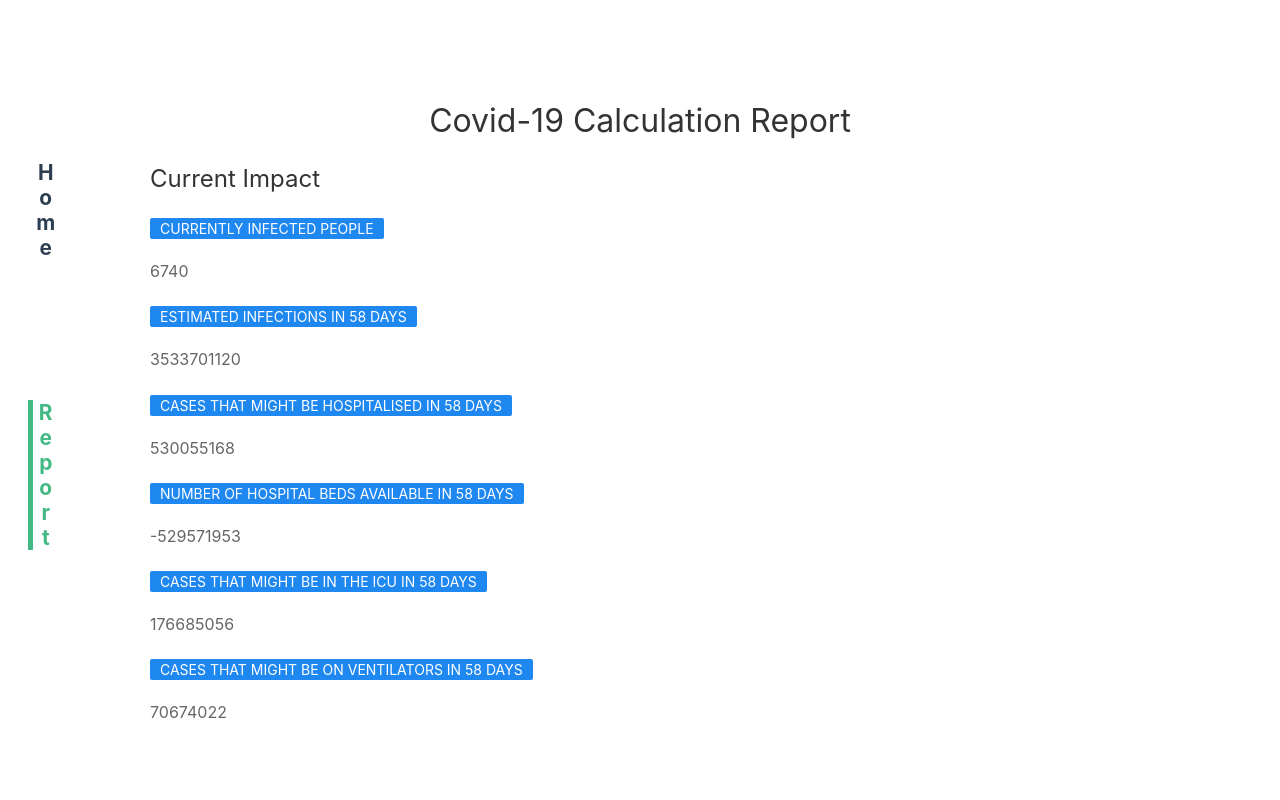
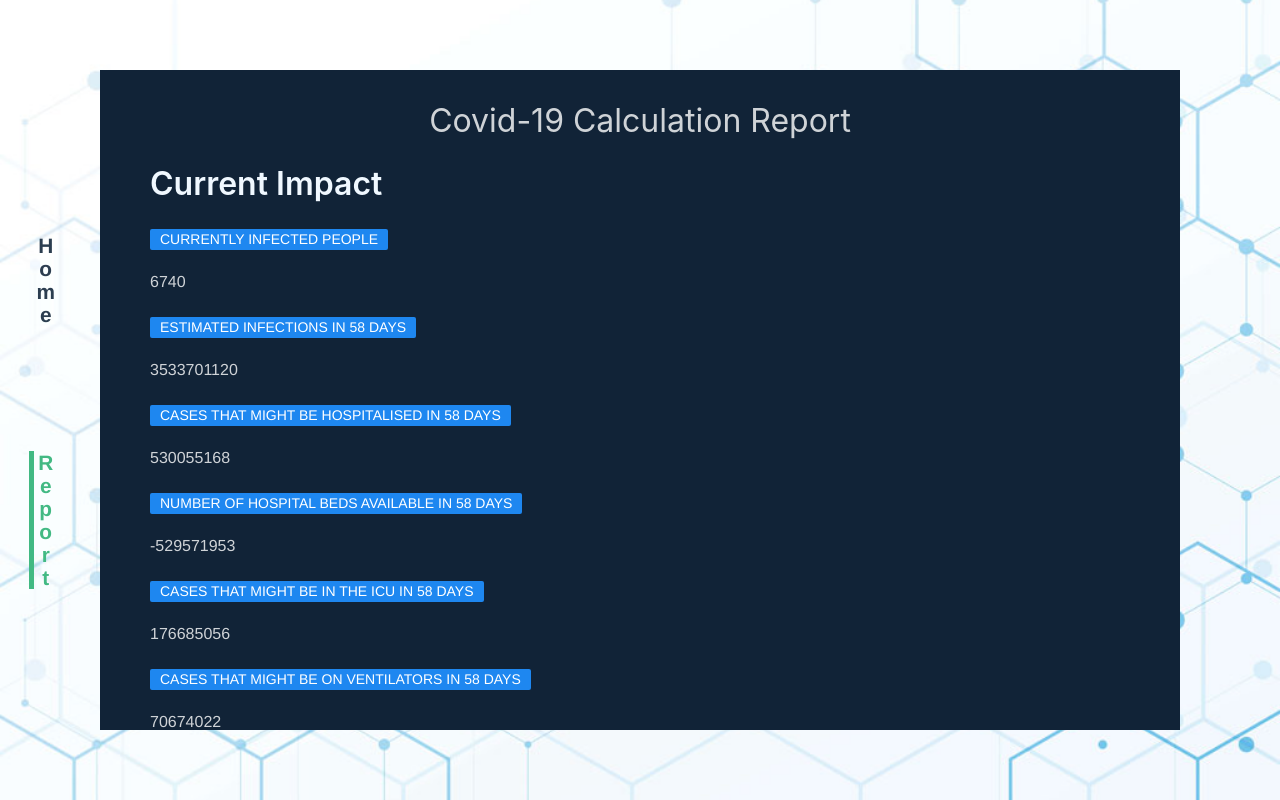
Before and after one commit to daaef/covid19SDG, a Vue app: page / in a window 1280 px wide. Both pictures are taken after a click on the button "CALCULATE". Built offline with nearby package versions, Linux system fonts and the light colour scheme.

Commit message:
pushed modified project to netlify again

```diff
--- a/package.json
+++ b/package.json
@@ -10,6 +10,7 @@
     "build": "vue-cli-service build"
   },
   "dependencies": {
+    "@fullhuman/postcss-purgecss": "^2.1.2",
     "@vuikit/icons": "^0.8.1",
     "@vuikit/theme": "^0.8.1",
     "core-js": "^3.6.4",
--- /dev/null
+++ b/postcss.config.js
@@ -0,0 +1,15 @@
+const purgecss = require('@fullhuman/postcss-purgecss');
+
+module.exports = {
+  plugins: [
+    purgecss({
+      content: ['./public/**/*.html', './src/**/*.vue'],
+      defaultExtractor(content) {
+        const contentWithoutStyleBlocks = content.replace(/<style[^]+?<\/style>/gi, '');
+        return contentWithoutStyleBlocks.match(/[A-Za-z0-9-_/:]*[A-Za-z0-9-_/]+/g) || [];
+      },
+      whitelist: [],
+      whitelistPatterns: [/-(leave|enter|appear)(|-(to|from|active))$/, /^(?!(|.*?:)cursor-move).+-move$/, /^router-link(|-exact)-active$/, /data-v-.*/]
+    })
+  ]
+};
--- a/src/App.vue
+++ b/src/App.vue
@@ -12,6 +12,17 @@
         box-sizing: border-box;
         padding: 0;
         margin: 0;
+    }
+    #app {
+        font-family: Avenir, Helvetica, Arial, sans-serif;
+        -webkit-font-smoothing: antialiased;
+        -moz-osx-font-smoothing: grayscale;
+        text-align: center;
+        color: #2c3e50;
+        background-image: url(./assets/bg.jpg);
+        background-size: cover;
+        background-position: center;
+        min-height: 100vh;
     }
     .slide-up-enter-active {
       transition: all .3s ease;
--- a/src/components/Result.vue
+++ b/src/components/Result.vue
@@ -40,13 +40,17 @@
   };
 </script>
 
-<style scoped>
+<style scoped lang="scss">
 
     .uk-label{
-        white-space: normal;
+        white-space: normal!important;
     }
     .result{
-
+        h3{
+            color: aliceblue;
+            font-weight: 600;
+            font-size: 2rem;
+        }
         @media (min-width: 993px) {
             width: 48%;
         }
--- a/src/views/Home.vue
+++ b/src/views/Home.vue
@@ -1,7 +1,7 @@
 <template>
     <div class="home">
         <div class="uk-flex card-parent uk-flex-right uk-width-1-1@m uk-flex-wrap">
-            <div class="uk-width-1-2@m uk-height-1-1">
+            <div class="uk-width-1-2m card-holder uk-height-1-1">
                 <EstimatorForm :formData="formData" />
             </div>
         </div>
@@ -16,8 +16,16 @@
         }
     }
 
+    @media (min-width: 960px){
+        .uk-width-1-2m {
+            width: 50%!important;
+        }
+    }
     .card-parent{
         height: calc((100vh) - (100px));
+    }
+    .w-100{
+        width: 100%;
     }
 </style>
 
--- a/src/views/Report.vue
+++ b/src/views/Report.vue
@@ -4,12 +4,16 @@
             <h2 v-if="report" class="uk-heading-primary uk-text-center uk-width-1-1@m">
                 Covid-19 Calculation Report
             </h2>
-            <div v-show="report != null" class="uk-flex uk-flex-between uk-child-width-1-2@m uk-flex-wrap uk-text-left uk-column-divider">
-                <Result class="uk-width-1-2@m" :report="report.impact" :input="formData" title="Current Impact" />
-                <Result class="uk-width-1-2@m" :report="report.severeImpact" :input="formData" title="Severe Impact" :labelClass="'uk-label-danger'" />
+            <div v-if="report != null" class="uk-flex uk-flex-between uk-flex-wrap uk-text-left uk-column-divider">
+                <Result class="uk-width-1-2m" :report="report.impact" :input="formData" title="Current Impact"/>
+                <Result class="uk-width-1-2m" :report="report.severeImpact" :input="formData" title="Severe Impact"
+                        :labelClass="'uk-label-danger'"/>
+                <div class="uk-text-center w-100">
+                    <button class="uk-button uk-button-gen"><router-link to="/">Generate Another Report</router-link></button>
+                </div>
             </div>
-            <div v-show="report == null" class="uk-height-1-1 uk-width-1-1@m uk-flex uk-flex-center uk-flex-middle">
-
+            <div v-else
+                 class="uk-height-1-1 uk-width-1-1@m uk-flex uk-flex-center uk-card-secondary uk-flex-middle">
                 <h2 class="uk-heading-primary uk-text-center uk-width-1-1@m">
                     Sorry, Nothing To Show Until you
                     <router-link class="uk-link-muted" to="/">Generate</router-link>
@@ -23,18 +27,33 @@
     .report {
         padding: 70px 100px;
         height: 100vh;
-        @media (max-width: 992px){
+        @media (max-width: 992px) {
             padding: 50px 10px;
         }
 
         .report-data {
-            background: #ffffff;
+            background: #112337;
             padding: 30px 50px;
             height: 100%;
             width: 100%;
             overflow: auto;
-            @media (max-width: 992px){
+            @media (max-width: 992px) {
                 padding: 20px;
+            }
+
+            * {
+                color: rgba(255, 255, 255, 0.8);
+            }
+
+            .uk-link-muted {
+                color: #a3a3a3;
+            }
+            .uk-button-gen{
+                background: rgba(34, 81, 59, 0.95);
+                color: #ffffff;
+                a{
+                    text-decoration: none;
+                }
             }
         }
     }
@@ -46,6 +65,7 @@
 
 
   import Result from '../components/Result';
+
   export default {
     name: 'Report',
     components: { Result },
--- a/vue.config.js
+++ b/vue.config.js
@@ -11,5 +11,6 @@ module.exports = {
       })
     ]
   },
-  assetsDir: 'assets'
+  assetsDir: 'assets',
+  productionSourceMap: false
 };
```
Also changed, not shown: 2 other files (tests, documents, lock files or other folders).
